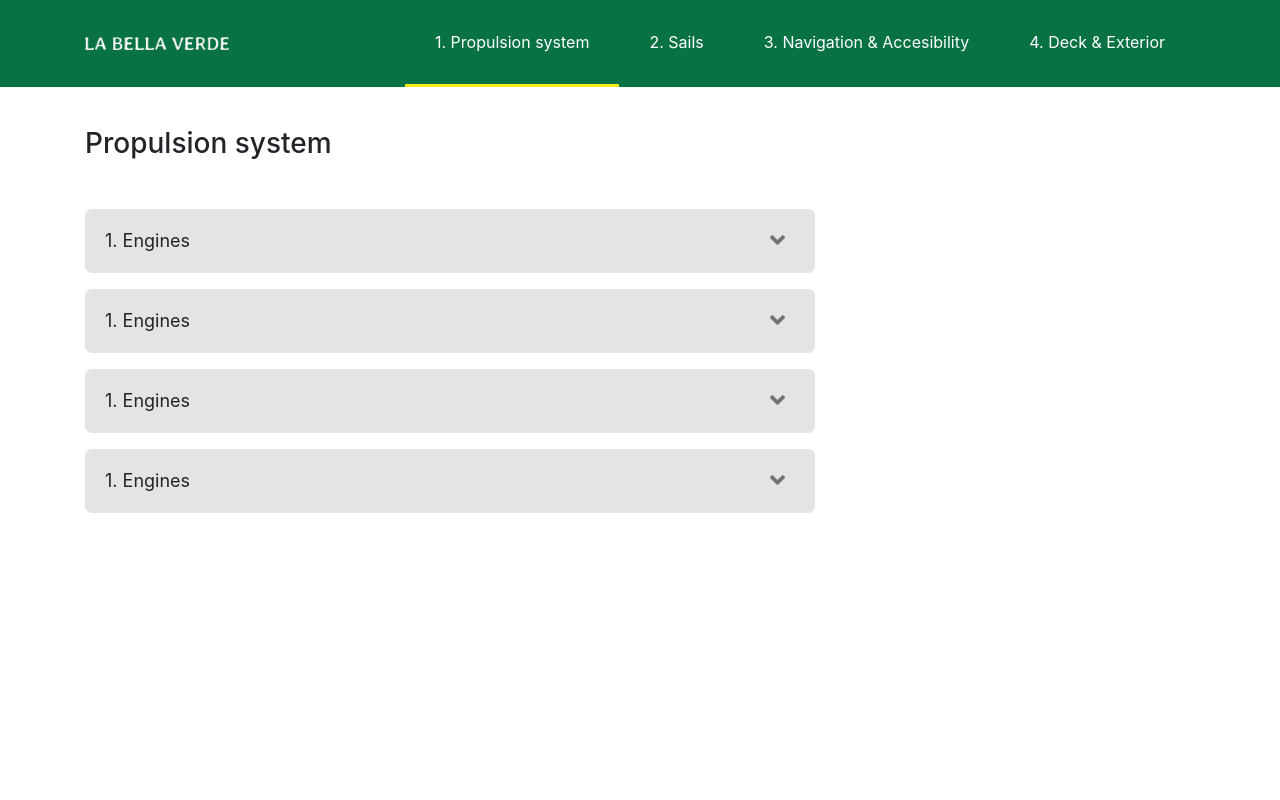
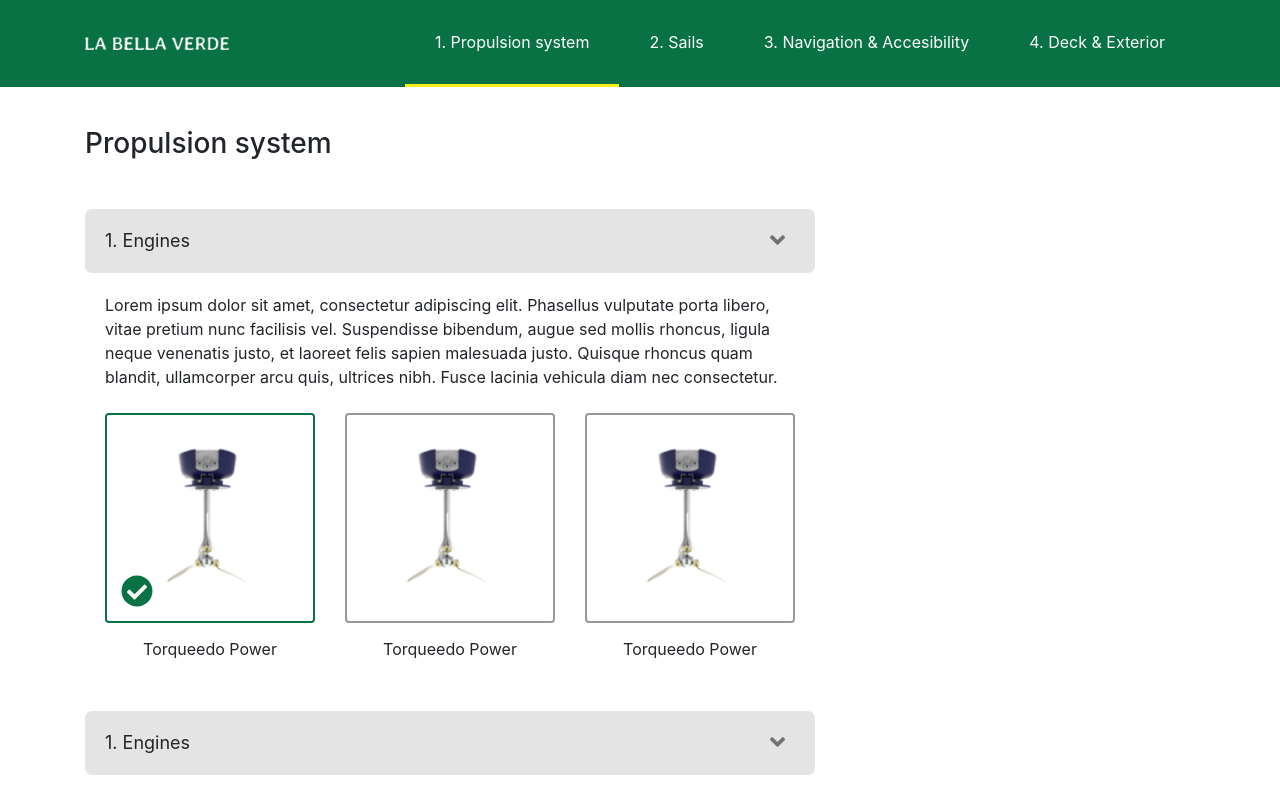
Before and after one commit to Robbertvermeulen/lbv-configurator, a React (Create React App) app: page / in a window 1280 px wide. Shown: the top 800 px of the page. Built offline with nearby package versions, Linux system fonts and the light colour scheme.

Commit message:
Add choices ui

```diff
--- /dev/null
+++ b/src/components/Choice/index.js
@@ -0,0 +1,28 @@
+import React from "react";
+import "./style.css";
+
+import { FontAwesomeIcon } from "@fortawesome/react-fontawesome";
+import { faCheckCircle } from "@fortawesome/free-solid-svg-icons";
+
+const Choice = ({ isChosen, image }) => {
+  let classNames = ["choice"];
+  if (isChosen) {
+    classNames.push("is-chosen");
+  }
+  return (
+    <div className={classNames.join(" ")}>
+      <div className="choice__visual">
+        <img src={image} />
+        {isChosen && (
+          <FontAwesomeIcon
+            icon={faCheckCircle}
+            className="choice__check-icon"
+          ></FontAwesomeIcon>
+        )}
+      </div>
+      <div className="choice__title">Torqueedo Power</div>
+    </div>
+  );
+};
+
+export default Choice;
--- /dev/null
+++ b/src/components/Choice/style.css
@@ -0,0 +1,49 @@
+.choice {
+  cursor: pointer;
+}
+
+.choice__visual {
+  position: relative;
+  -moz-border-radius: 4px;
+  -webkit-border-radius: 4px;
+  border-radius: 4px;
+  border: 2px solid #979797;
+}
+
+.choice:hover .choice__visual {
+  border-color: #7a7a7a;
+  -moz-box-shadow: 0 1px 10px rgba(0, 0, 0, 0.15);
+  -webkit-box-shadow: 0 1px 10px rgba(0, 0, 0, 0.15);
+  box-shadow: 0 1px 10px rgba(0, 0, 0, 0.15);
+}
+
+.choice.is-chosen .choice__visual {
+  border-color: #087244;
+}
+
+.choice__visual::after {
+  content: "";
+  padding-bottom: 100%;
+  display: block;
+  position: absolute;
+}
+
+.choice__visual img {
+  width: 100%;
+  height: 100%;
+  object-fit: cover;
+  display: block;
+}
+
+.choice__check-icon {
+  font-size: 2em;
+  color: #087244;
+  position: absolute;
+  bottom: 0.875rem;
+  left: 0.875rem;
+}
+
+.choice__title {
+  padding: 0.875em 0;
+  text-align: center;
+}
--- a/src/components/CollapseBox/index.js
+++ b/src/components/CollapseBox/index.js
@@ -4,7 +4,7 @@
 import { FontAwesomeIcon } from "@fortawesome/react-fontawesome";
 import { faAngleDown } from "@fortawesome/free-solid-svg-icons";
 
-const CollapseBox = ({ className }) => {
+const CollapseBox = ({ className, children }) => {
   let arrow = faAngleDown;
 
   return (
@@ -15,7 +15,7 @@
           <FontAwesomeIcon icon={arrow} />
         </div>
       </div>
-      <div className="collapse-box__body"></div>
+      <div className="collapse-box__body">{children}</div>
     </div>
   );
 };
--- a/src/components/CollapseBox/style.css
+++ b/src/components/CollapseBox/style.css
@@ -18,3 +18,7 @@
   font-size: 1.5em;
   color: rgba(0, 0, 0, 0.5);
 }
+
+.collapse-box__body {
+  padding: 1.25em;
+}
--- a/src/pages/HomePage/index.js
+++ b/src/pages/HomePage/index.js
@@ -1,9 +1,12 @@
 import React from "react";
 import CollapseBox from "../../components/CollapseBox";
+import Choice from "../../components/Choice";
 
 import Container from "react-bootstrap/Container";
 import Row from "react-bootstrap/Row";
 import Col from "react-bootstrap/Col";
+
+import choiceImage from "../../images/demo/choice-image.png";
 
 const HomePage = () => {
   return (
@@ -13,8 +16,32 @@
           <header className="mb-5">
             <h1 className="h3">Propulsion system</h1>
           </header>
-          <section className="">
-            <CollapseBox className="mb-3"></CollapseBox>
+          <section>
+            <CollapseBox className="mb-3">
+              <div className="mb-4">
+                <p>
+                  Lorem ipsum dolor sit amet, consectetur adipiscing elit.
+                  Phasellus vulputate porta libero, vitae pretium nunc facilisis
+                  vel. Suspendisse bibendum, augue sed mollis rhoncus, ligula
+                  neque venenatis justo, et laoreet felis sapien malesuada
+                  justo. Quisque rhoncus quam blandit, ullamcorper arcu quis,
+                  ultrices nibh. Fusce lacinia vehicula diam nec consectetur.
+                </p>
+              </div>
+              <div className="choices">
+                <Row>
+                  <Col sm="6" md="4">
+                    <Choice image={choiceImage} isChosen="true"></Choice>
+                  </Col>
+                  <Col sm="6" md="4">
+                    <Choice image={choiceImage}></Choice>
+                  </Col>
+                  <Col sm="6" md="4">
+                    <Choice image={choiceImage}></Choice>
+                  </Col>
+                </Row>
+              </div>
+            </CollapseBox>
             <CollapseBox className="mb-3"></CollapseBox>
             <CollapseBox className="mb-3"></CollapseBox>
             <CollapseBox className="mb-3"></CollapseBox>
```
Also changed, not shown: src/images/demo/choice-image.png (added), 1 other file (tests, documents, lock files or other folders).
